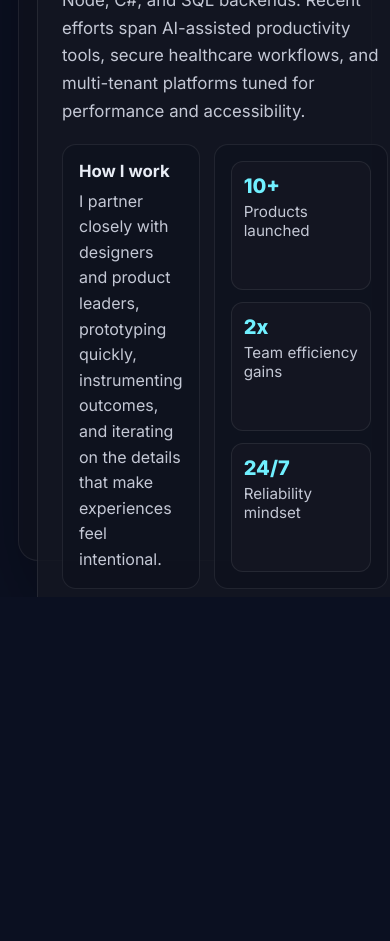
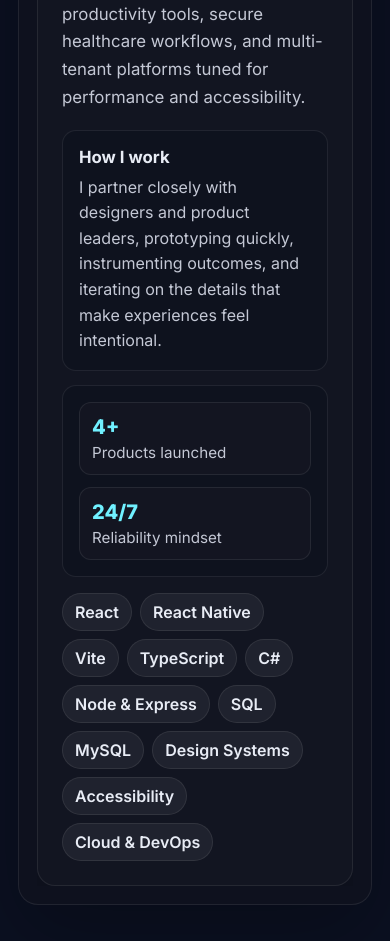
Before and after one commit to spencer-w-mathews/spencermathews, a React (Create React App) app: page / in a window 390 px wide. Shown: the part 2040-2981 px from the top of the page. Before the commit the page ends 2637 px from the top, so only its background shows below. Built offline with nearby package versions, Linux system fonts and the light colour scheme.

Commit message:
update mobile view

```diff
--- a/src/App.css
+++ b/src/App.css
@@ -1,5 +1,5 @@
 .app-container {
-  min-height: 100vh;
+  min-height: 200vh;
   position: relative;
   overflow: hidden;
   transition: background-color 0.3s ease, color 0.3s ease;
--- a/src/components/About.css
+++ b/src/components/About.css
@@ -1,12 +1,34 @@
+/* =========================================================
+   GLOBAL SAFETY — prevents width overflow everywhere
+   ========================================================= */
+*,
+*::before,
+*::after {
+  box-sizing: border-box;
+}
+
+/* =========================================================
+   ABOUT LAYOUT
+   ========================================================= */
 .about-container {
   display: grid;
-  grid-template-columns: 1.2fr 0.9fr;
+  grid-template-columns: minmax(0, 1.2fr) minmax(0, 0.9fr);
   align-items: center;
   gap: 32px;
+
   width: 100%;
+  max-width: 100%;
+  overflow: hidden;
 }
 
+/* =========================================================
+   CONTENT PANEL
+   ========================================================= */
 .about-content {
+  width: 100%;
+  max-width: 100%;
+  overflow: hidden;
+
   padding: 24px;
   border-radius: 18px;
   background: var(--surface);
@@ -17,6 +39,7 @@
 .about-heading {
   font-size: clamp(1.8rem, 3vw, 2.3rem);
   margin-bottom: 10px;
+  max-width: 100%;
 }
 
 .about-description {
@@ -24,16 +47,26 @@
   line-height: 1.65;
   font-size: 1.05rem;
   margin-bottom: 18px;
+  max-width: 100%;
 }
 
+/* =========================================================
+   FEATURE GRID
+   ========================================================= */
 .about-grid {
   display: grid;
-  grid-template-columns: 1fr 1fr;
+  grid-template-columns: minmax(0, 1fr) minmax(0, 1fr);
   gap: 14px;
   margin-bottom: 16px;
+  width: 100%;
+  max-width: 100%;
 }
 
 .about-card {
+  width: 100%;
+  max-width: 100%;
+  overflow: hidden;
+
   padding: 16px;
   border-radius: 14px;
   border: 1px solid var(--stroke-color);
@@ -52,17 +85,18 @@
   line-height: 1.6;
 }
 
-.about-card.stats {
-  display: grid;
-  grid-template-columns: repeat(auto-fit, minmax(140px, 1fr));
-  gap: 12px;
-}
+
 
 .stat {
+  width: 100%;
+  max-width: 100%;
+  overflow: hidden;
+
   padding: 12px;
   border-radius: 12px;
   background: var(--surface);
   border: 1px solid var(--stroke-color);
+
   display: flex;
   flex-direction: column;
   gap: 4px;
@@ -79,13 +113,22 @@
   font-size: 0.95rem;
 }
 
+/* =========================================================
+   TAGS
+   ========================================================= */
 .tag-row {
   display: flex;
   flex-wrap: wrap;
   gap: 8px;
+  max-width: 100%;
 }
 
 .tag {
+  max-width: 100%;
+  white-space: nowrap;
+  overflow: hidden;
+  text-overflow: ellipsis;
+
   padding: 8px 12px;
   border-radius: 999px;
   background: var(--chip-bg);
@@ -94,22 +137,58 @@
   color: var(--text-primary);
 }
 
+/* =========================================================
+   IMAGE COLUMN
+   ========================================================= */
 .about-image {
   display: flex;
   justify-content: center;
+
+  width: 100%;
+  max-width: 100%;
+  overflow: hidden;
 }
 
 .about-image img {
+  display: block;
   width: 100%;
   max-width: 420px;
+  height: auto;
+
   border-radius: 20px;
   border: 1px solid var(--stroke-color);
   box-shadow: 0 24px 80px rgba(0, 0, 0, 0.16);
 }
+.about-card.stats {
+  display: grid;
+  grid-template-columns: 1fr;
+  gap: 12px;
+}
 
+.about-grid {
+  display: grid;
+  grid-template-columns: 1fr;
+  gap: 14px;
+  margin-bottom: 16px;
+  width: 100%;
+  max-width: 100%;
+}
+
+@media (min-width: 961px) {
+  .about-card.stats {
+    grid-template-columns: repeat(auto-fit, minmax(140px, 1fr));
+  }
+        .about-grid {
+          grid-template-columns: minmax(0, 1fr) minmax(0, 1fr);
+        }
+}
+
+/* =========================================================
+   RESPONSIVE
+   ========================================================= */
 @media (max-width: 960px) {
   .about-container {
-    grid-template-columns: 1fr;
+    grid-template-columns: minmax(0, 1fr);
   }
 
   .about-image {
--- a/src/components/About.jsx
+++ b/src/components/About.jsx
@@ -25,12 +25,8 @@ const About = ({ isDarkMode }) => {
           </div>
           <div className="about-card stats">
             <div className="stat">
-              <span className="stat-number">10+</span>
+              <span className="stat-number">4+</span>
               <span className="stat-label">Products launched</span>
-            </div>
-            <div className="stat">
-              <span className="stat-number">2x</span>
-              <span className="stat-label">Team efficiency gains</span>
             </div>
             <div className="stat">
               <span className="stat-number">24/7</span>
@@ -41,10 +37,13 @@ const About = ({ isDarkMode }) => {
         <div className="tag-row">
           {[
             "React",
+            "React Native",
+            "Vite",
             "TypeScript",
             "C#",
+            "Node & Express",
             "SQL",
-            "Node & Express",
+            "MySQL",
             "Design Systems",
             "Accessibility",
             "Cloud & DevOps",
--- a/src/components/Navigation.css
+++ b/src/components/Navigation.css
@@ -129,7 +129,7 @@
 }
 
 .tab-content.open {
-  max-height: 1600px;
+  max-height: 2600px;
   opacity: 1;
   overflow: visible;
 }
--- a/src/components/Navigation.jsx
+++ b/src/components/Navigation.jsx
@@ -1,4 +1,4 @@
-import { useEffect, useRef } from "react";
+
 import { FiBriefcase, FiMail, FiMoon, FiSun, FiUser } from "react-icons/fi";
 import "./Navigation.css";
 
@@ -16,17 +16,6 @@ const Navigation = ({
   activeTab,
   isOpen,
 }) => {
-  const contentDivRef = useRef(null);
-
-  useEffect(() => {
-    if (contentDivRef.current) {
-      contentDivRef.current.scrollTo({
-        top: 0,
-        behavior: "smooth",
-      });
-    }
-  }, [content]);
-
   return (
     <div className="navigation-container">
       <nav className={`navbar ${isDarkMode ? "dark-mode" : "light-mode"}`}>
@@ -59,18 +48,17 @@ const Navigation = ({
         className={`tab-content ${isDarkMode ? "dark-mode" : "light-mode"} ${
           isOpen ? "open" : ""
         }`}
-        ref={contentDivRef}
       >
         <div className="tab-content-header">
           <div className="tab-label">
             {tabs.find((tab) => tab.id === activeTab)?.icon}
             <span>{tabs.find((tab) => tab.id === activeTab)?.label}</span>
           </div>
-          <button className="close-button" onClick={() => onTabChange("about")}>
+          <button className="close-button" onClick={() => onTabChange("")}>
             Close
           </button>
         </div>
-        {content}
+        <div>{content}</div>
       </div>
     </div>
   );
```
